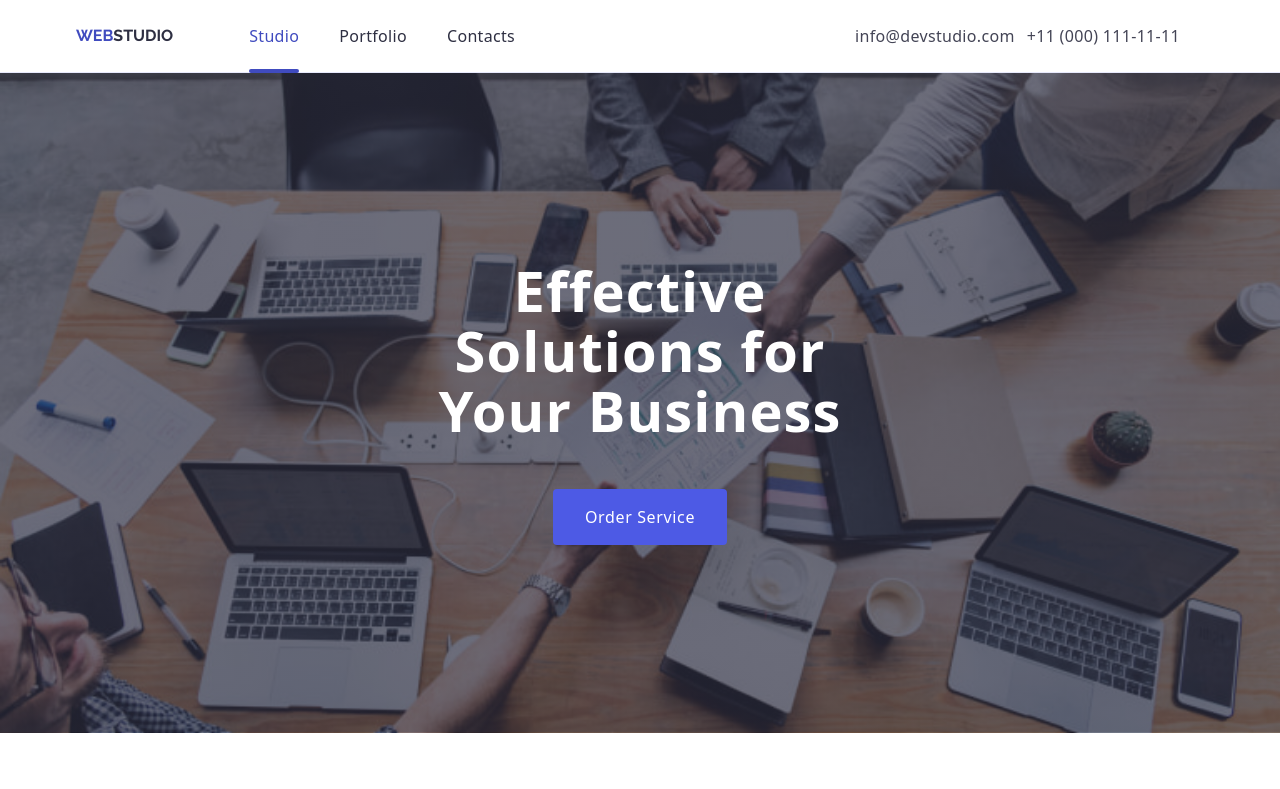
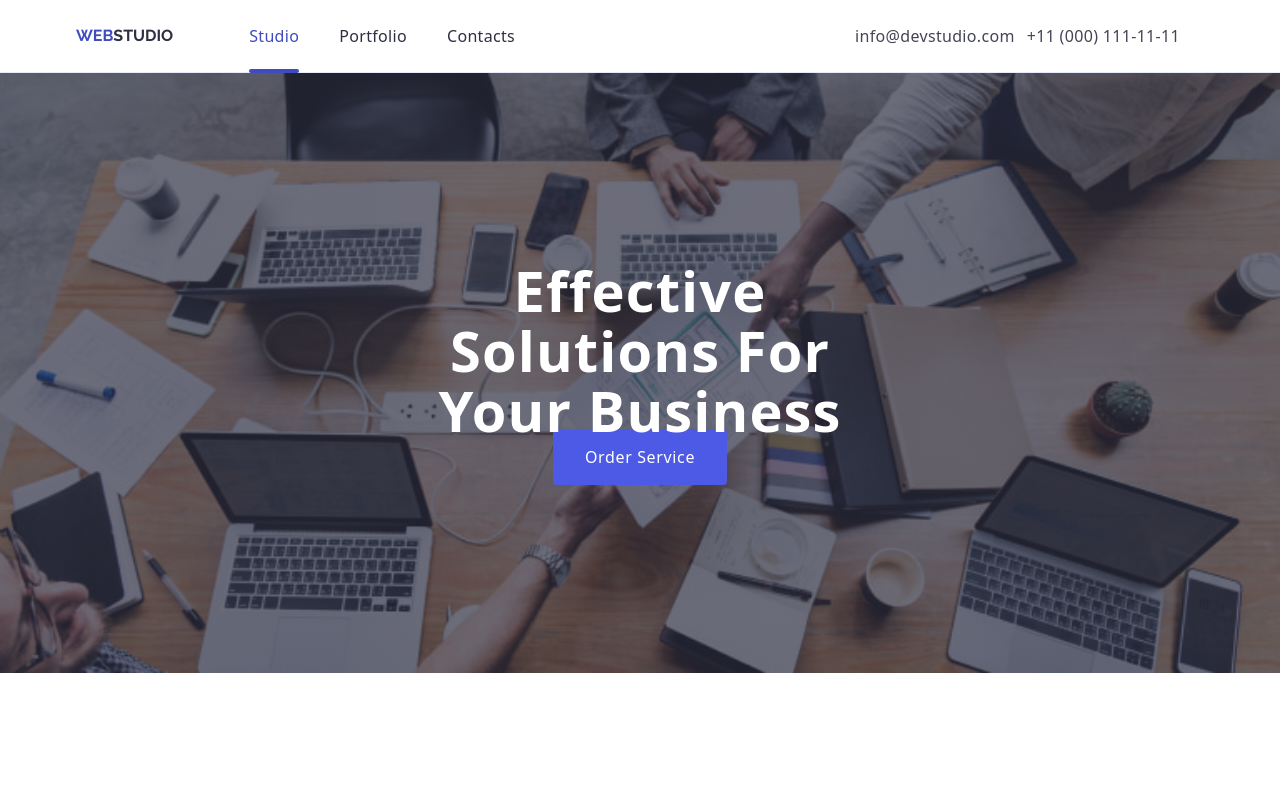
Before and after one commit to Solomiia28/goit-markup-hw-06, a plain HTML site: page index.html in a window 1280 px wide. Shown: the top 789 px of the page. Drawn offline with nearby package versions, Linux system fonts and the light colour scheme.

Commit message:
correct hero sectiom mob tam and desctop

```diff
--- a/css/media.css
+++ b/css/media.css
@@ -38,6 +38,21 @@ url('../images/background-image/Dark-bg_mob@2x.jpg');
             .hero_section {
                 background-image: url('../images/background-image/Dark-bg_tab@2x.jpg');
             }
+        }
+
+    .heder-one {
+    max-width: 496px;
+    height: 120px;
+    text-align: center;
+    font-size: 56px;
+    line-height: 1.07;
+    margin-bottom: 48px;
+                }
+        .header-inner{
+            display: flex;
+            align-items: center;
+            justify-content: space-between;
+            height: 72px;
         }
     .header-menu-toggle {
             display: none;
@@ -174,6 +189,8 @@ transform: translate(-50%, -50%) scale(1);
     }
 .hero_section {
     width: 100%;
+    padding-top: 188px;
+    padding-bottom: 188px;
     background-image: linear-gradient(rgba(46, 47, 66, 0.7), rgba(46, 47, 66, 0.7)), url('../images/background-image/people-office.jpg');
 }
 @media screen and (min-device-pixel-ratio: 2) and (min-width: 1200px),
@@ -182,6 +199,14 @@ screen and (min-resolution: 2dppx) and (min-width: 1200px) {
     .hero_section {
         background-image: url('../images/background-image/people-office\ 1_desc@2x.jpg');
     }
+}
+.heder-one{
+    max-width: 496px;
+    height: 120px;
+    text-align: center;
+    font-size: 56px;
+    line-height: 1.07;
+    margin-bottom: 48px;
 }
 .header-menu-toggle{
     display: none;
--- a/css/styles.css
+++ b/css/styles.css
@@ -185,24 +185,28 @@ box-shadow: 0px 2px 1px rgba(46, 47, 66, 0.08),
     background-repeat: no-repeat ;
     background-size: cover;
     background-position: center;
-    padding-top: 188px;
-    padding-bottom: 188px;
+    padding-top: 72px;
+    padding-bottom: 72px;
     margin: 0 auto;
     width: 100%;
 }
 
 
 .heder-one{
-    max-width: 496px;
+    /*max-width: 496px;*/
+    max-width: 288px;
+    height: 160px;
     margin-right: auto;
     margin-left: auto;
+    text-transform: capitalize;
     text-align: center;
-    font-size: 56px;
-    line-height: 1.07;
+    font-size: 36px;
+    line-height: 1.11;
     text-align: center;
     letter-spacing: 0.02em;
     color: var(--c-background-white);
-    margin-bottom: 48px;
+    margin-bottom: 72px;
+
 }
 
 .button{
```
